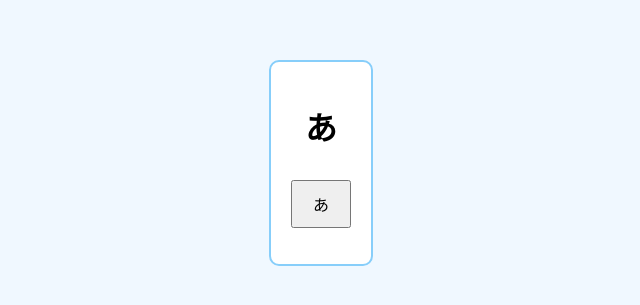
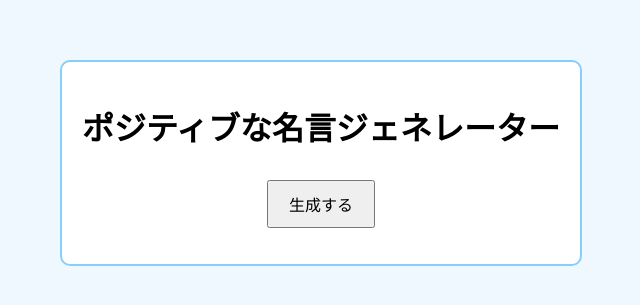
Before and after one commit to shiraki0213/ueda-wakuwakuwork, a plain HTML site: page index.html in a window 1280 px wide. Shown: the part 237-542 px from the top of the page, without its empty margins (319-959 px from the left). Drawn offline with Linux system fonts and the light colour scheme.

Commit message:
Update index.html

```diff
--- a/index.html
+++ b/index.html
@@ -3,13 +3,13 @@
 <head>
     <meta charset="UTF-8">
     <meta name="viewport" content="width=device-width, initial-scale=1.0">
-    <title>あ</title>
+    <title>前向きになれるポジティブな言葉！！</title>
     <link rel="stylesheet" href="style.css">
 </head>
 <body>
     <div class="container">
-        <h1>あ</h1>
-        <button id="generate-btn">あ</button>
+        <h1>ポジティブな名言ジェネレーター</h1>
+        <button id="generate-btn">生成する</button>
         <p id="message"></p>
     </div>
     <script src="script.js"></script>
```
